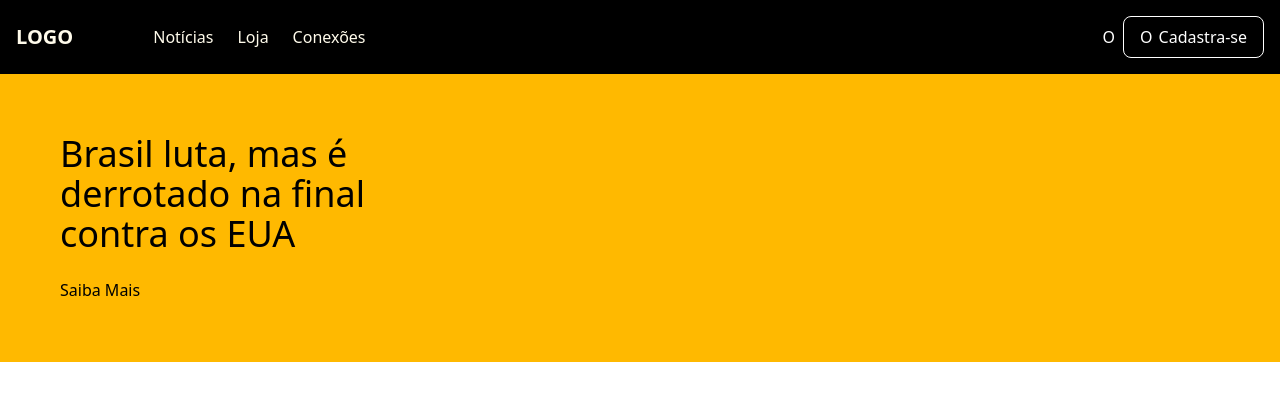
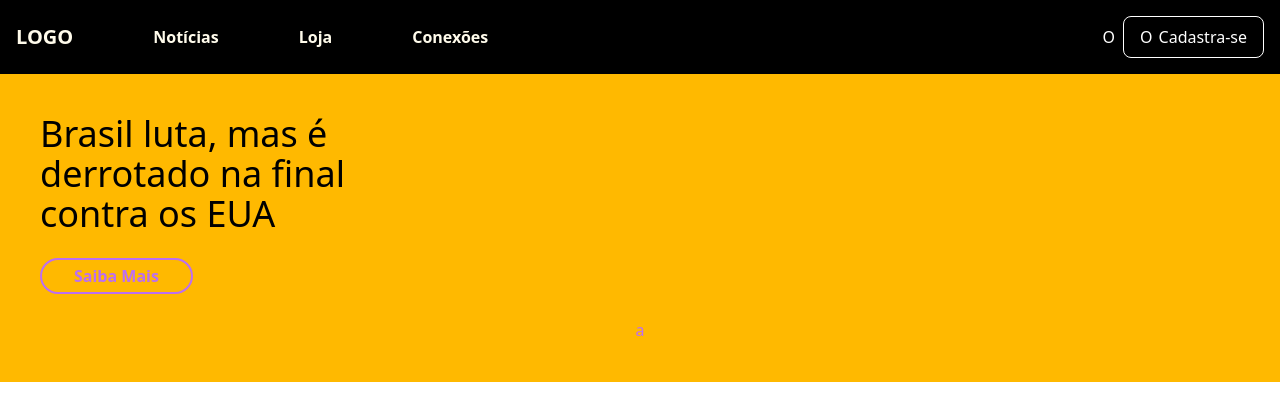
Before and after one commit to syinapse/PassaBola-website, a React (Vite) app: page / in a window 1280 px wide. Shown: the top 420 px of the page. Built offline with nearby package versions, Linux system fonts and the light colour scheme.

Commit message:
feat: realizando esqueleto section da tela de inicio

```diff
--- a/src/components/Header1.jsx
+++ b/src/components/Header1.jsx
@@ -9,11 +9,11 @@ export const Header1 = () => {
   return (
     <header className="flex justify-between items-center p-4 bg-black">
 
-      <div className="flex items-center gap-20 text-amber-50">
-        <h1 className="text-xl font-bold">LOGO</h1>
+      <div className="flex items-center gap-20   text-amber-50 font-bold">
+        <h1 className="text-xl font-bold  ">LOGO</h1>
         <nav>
-          <ul className="flex gap-6">
-            <li><a href="#noticias">Notícias</a></li>
+          <ul className="flex gap-20  ">
+            <li><a href="#noticias" >Notícias</a></li>
             <li><a href="#loja">Loja</a></li>
             <li><a href="#conexoes">Conexões</a></li>
           </ul>
--- a/src/index.css
+++ b/src/index.css
@@ -1,5 +1,13 @@
 @import "tailwindcss";
-
 @theme {
   --color-accent-2: #9747FF;
+  --color-accent: #B868E3;
+  --color-primary-2: #BC6FF1;
+  --color-secondary: #3C047C;
+  --color-secondary-2: #14002B;
+  --color-primary: #3C05C7;
+  --color-background: #F9F0FF;
+  --color-background-2: #BBACF3;
+  --color-text: #100118;
+
 }
--- a/src/pages/PortalInicial.jsx
+++ b/src/pages/PortalInicial.jsx
@@ -1,5 +1,4 @@
 import React from 'react'
-import { ButtonCadastro } from '../components/ui/ButtonCadastro'
 import { Header1 } from '../components/Header1'
 
 export const PortalInicial = () => {
@@ -7,9 +6,10 @@ export const PortalInicial = () => {
   return (
     <div>
    <Header1/>
-   <section className='bg-amber-400 flex flex-col items-start gap-6 p-15'>
-    <h2 className='text-4xl '>Brasil luta, mas é <br/> derrotado na final <br/> contra os EUA</h2>
-    <button>Saiba Mais</button>
+   <section className=' bg-amber-400 flex flex-col items-start gap-6 p-10'>
+    <h2 className='text-4xl  '>Brasil luta, mas é <br/> derrotado na final <br/> contra os EUA</h2>
+    <button className='border-primary-2 border-2 rounded-full px-8 py-1 text-primary-2 font-bold'>Saiba Mais</button>
+      <p className='self-center text-primary-2'>a</p>
    </section>
    <section>
 
```
